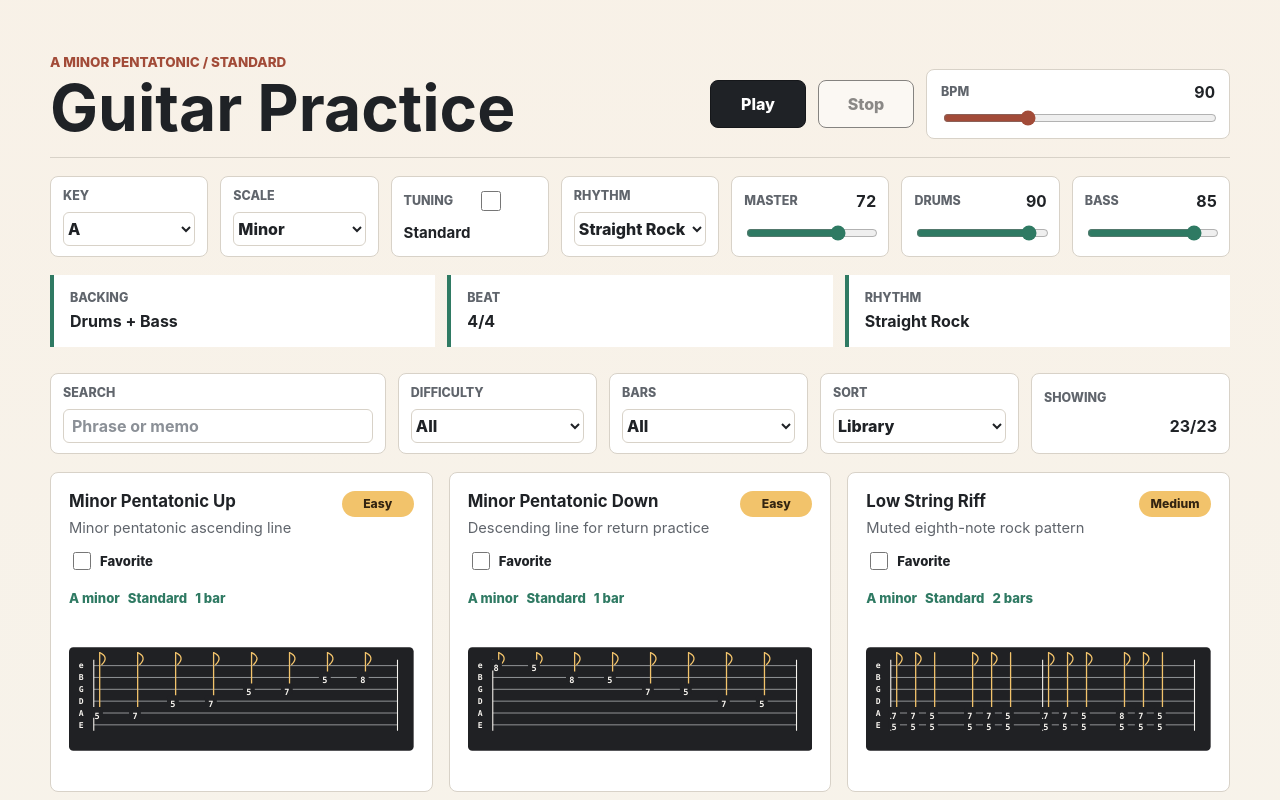
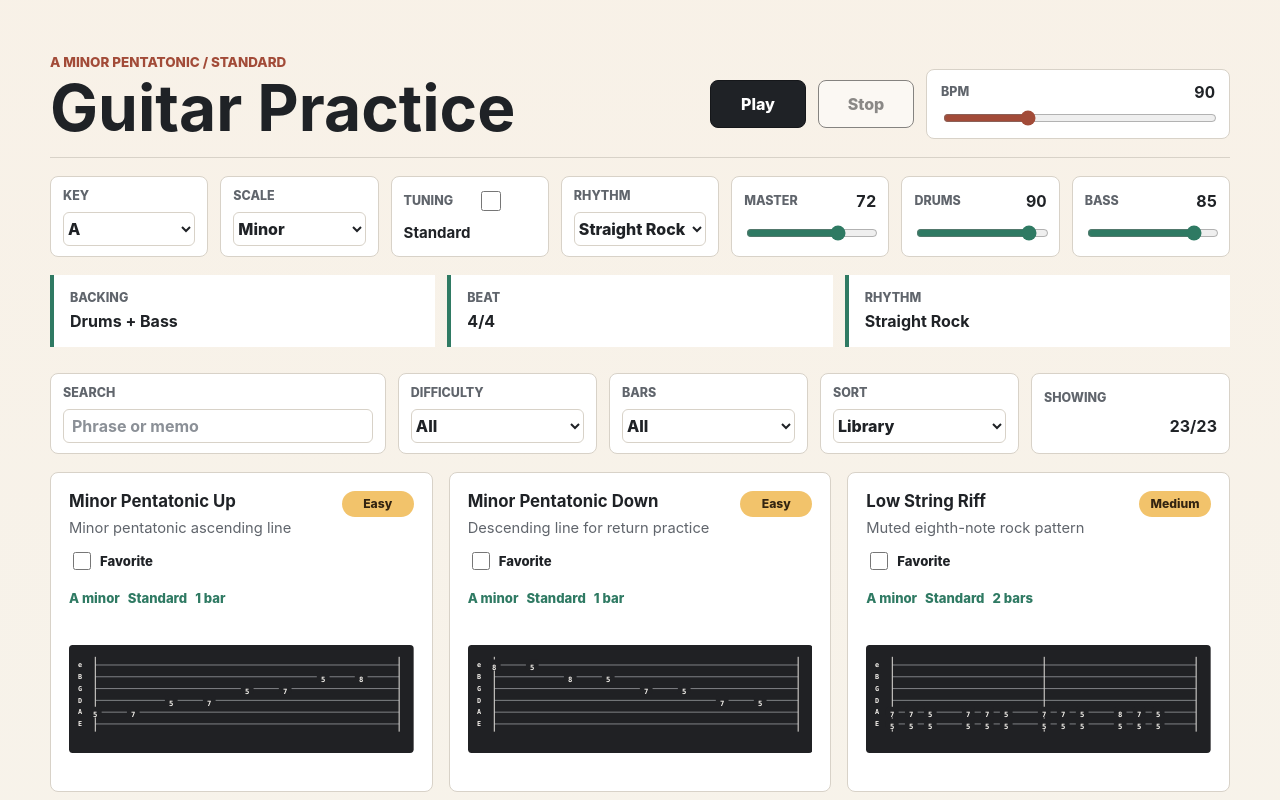
Before and after one commit to ogurasousui/guitar-practice-app, a React (Vite) app: page / in a window 1280 px wide. Shown: the top 800 px of the page. Built offline with nearby package versions, Linux system fonts and the light colour scheme.

Commit message:
feat: improve tab notation readability

```diff
--- a/src/TabNotation.tsx
+++ b/src/TabNotation.tsx
@@ -1,4 +1,4 @@
-export type TabDuration = "quarter" | "eighth";
+export type TabDuration = "quarter" | "eighth" | "sixteenth";
 
 export type TabEvent = {
   step: number;
@@ -17,10 +17,11 @@ type TabNotationProps = {
 };
 
 const STRING_LABELS = ["e", "B", "G", "D", "A", "E"];
-const TOP_Y = 34;
-const STRING_GAP = 22;
-const START_X = 46;
-const END_X = 610;
+const VIEWBOX_WIDTH = 760;
+const TOP_Y = 44;
+const STRING_GAP = 26;
+const START_X = 58;
+const END_X = 728;
 const WIDTH = END_X - START_X;
 
 function getStringY(string: number) {
@@ -28,25 +29,95 @@ function getStringY(string: number) {
 }
 
 function getDurationLabel(duration: TabDuration) {
-  return duration === "quarter" ? "1/4" : "1/8";
+  switch (duration) {
+    case "quarter":
+      return "1/4";
+    case "eighth":
+      return "1/8";
+    case "sixteenth":
+      return "1/16";
+  }
+}
+
+function getStepX(step: number, totalSteps: number) {
+  return START_X + (step / totalSteps) * WIDTH;
+}
+
+function getStemFlagPath(x: number, stemTop: number, duration: TabDuration) {
+  if (duration === "quarter") {
+    return null;
+  }
+
+  const firstFlag = `M ${x + 12} ${stemTop} q 20 8 5 23`;
+
+  if (duration === "eighth") {
+    return firstFlag;
+  }
+
+  return `${firstFlag} M ${x + 12} ${stemTop + 10} q 20 8 5 23`;
 }
 
 function TabNotation({ events, totalSteps, title, compact }: TabNotationProps) {
-  const height = compact ? 192 : 220;
+  const height = compact ? 238 : 270;
+  const beatSteps = Array.from(
+    { length: Math.floor(totalSteps / 4) + 1 },
+    (_, index) => index * 4,
+  );
+  const barSteps = Array.from(
+    { length: Math.floor(totalSteps / 16) + 1 },
+    (_, index) => index * 16,
+  );
 
   return (
     <svg
       className="tab-notation"
       role="img"
       aria-label={`${title} tab notation`}
-      viewBox={`0 0 640 ${height}`}
+      viewBox={`0 0 ${VIEWBOX_WIDTH} ${height}`}
     >
-      <rect className="tab-background" width="640" height={height} rx="8" />
+      <rect className="tab-background" width={VIEWBOX_WIDTH} height={height} rx="8" />
+
+      {beatSteps.map((step) => {
+        if (step > totalSteps) {
+          return null;
+        }
+
+        const x = getStepX(step, totalSteps);
+        return (
+          <line
+            className="tab-beat-line"
+            key={`beat-${step}`}
+            x1={x}
+            y1={TOP_Y - 16}
+            x2={x}
+            y2={getStringY(6) + 15}
+          />
+        );
+      })}
+
+      {barSteps.map((step) => {
+        if (step > totalSteps) {
+          return null;
+        }
+
+        const x = getStepX(step, totalSteps);
+        return (
+          <line
+            className="tab-bar-line"
+            key={`bar-${step}`}
+            x1={x}
+            y1={TOP_Y - 18}
+            x2={x}
+            y2={getStringY(6) + 17}
+          />
+        );
+      })}
+
       {STRING_LABELS.map((label, index) => {
         const y = getStringY(index + 1);
         return (
           <g key={label}>
-            <text className="tab-string-label" x="18" y={y + 5}>
+            <text className="tab-string-label" x="20" y={y + 5}>
               {label}
             </text>
             <line className="tab-string-line" x1={START_X} y1={y} x2={END_X} y2={y} />
@@ -54,53 +125,43 @@ function TabNotation({ events, totalSteps, title, compact }: TabNotationProps) {
         );
       })}
 
-      {[0, 16, 32].map((step) => {
-        if (step > totalSteps) {
-          return null;
-        }
-
-        const x = START_X + (step / totalSteps) * WIDTH;
-        return (
-          <line
-            className="tab-bar-line"
-            key={step}
-            x1={x}
-            y1={TOP_Y - 11}
-            x2={x}
-            y2={getStringY(6) + 11}
-          />
-        );
-      })}
-
       {events.map((event, index) => {
-        const x = START_X + (event.step / totalSteps) * WIDTH;
-        const stemTop = TOP_Y - 24;
-        const stemBottom = Math.min(...event.notes.map((note) => getStringY(note.string))) - 8;
-        const labelY = getStringY(6) + 38;
+        const x = getStepX(event.step, totalSteps);
+        const stemTop = TOP_Y - 28;
+        const stemBottom = Math.min(...event.notes.map((note) => getStringY(note.string))) - 10;
+        const labelY = getStringY(6) + 46;
+        const flagPath = getStemFlagPath(x, stemTop, event.duration);
 
         return (
           <g key={`${event.step}-${index}`}>
-            <line className="tab-stem" x1={x + 11} y1={stemTop} x2={x + 11} y2={stemBottom} />
-            {event.duration === "eighth" ? (
-              <path className="tab-flag" d={`M ${x + 11} ${stemTop} q 18 8 4 22`} />
+            {!compact ? (
+              <>
+                <line className="tab-stem" x1={x + 12} y1={stemTop} x2={x + 12} y2={stemBottom} />
+                {flagPath ? <path className="tab-flag" d={flagPath} /> : null}
+              </>
             ) : null}
-            {event.notes.map((note) => (
-              <g key={`${event.step}-${note.string}-${note.fret}`}>
+            {event.notes.map((note, noteIndex) => {
+              const badgeWidth = note.fret.length > 1 ? 34 : 28;
+              const y = getStringY(note.string);
+
+              return (
+                <g key={`${event.step}-${note.string}-${note.fret}-${noteIndex}`}>
                   <rect
                     className="tab-fret-bg"
-                  x={x - 5}
-                  y={getStringY(note.string) - 11}
-                  width={note.fret.length > 1 ? 28 : 22}
-                  height="20"
-                  rx="4"
+                    x={x - badgeWidth / 2}
+                    y={y - 12}
+                    width={badgeWidth}
+                    height="24"
+                    rx="6"
                   />
-                <text className="tab-fret" x={x + 6} y={getStringY(note.string) + 6}>
+                  <text className="tab-fret" x={x} y={y + 7}>
                     {note.fret}
                   </text>
                 </g>
-            ))}
+              );
+            })}
             {!compact ? (
-              <text className="tab-duration" x={x + 6} y={labelY}>
+              <text className="tab-duration" x={x} y={labelY}>
                 {getDurationLabel(event.duration)}
               </text>
             ) : null}
@@ -110,8 +171,9 @@ function TabNotation({ events, totalSteps, title, compact }: TabNotationProps) {
 
       {!compact ? (
         <g className="tab-legend">
-          <text x="46" y={height - 20}>1/4 = quarter note</text>
-          <text x="218" y={height - 20}>1/8 = eighth note</text>
+          <text x="58" y={height - 22}>1/4 = quarter</text>
+          <text x="216" y={height - 22}>1/8 = eighth</text>
+          <text x="360" y={height - 22}>1/16 = sixteenth</text>
         </g>
       ) : null}
     </svg>
```
Lines whose indentation alone changed are shown as unchanged.
